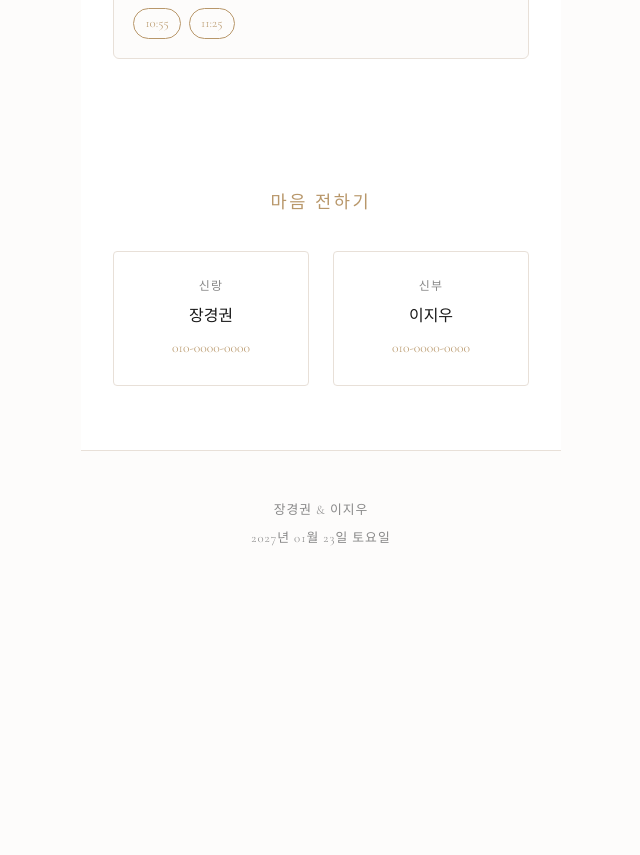
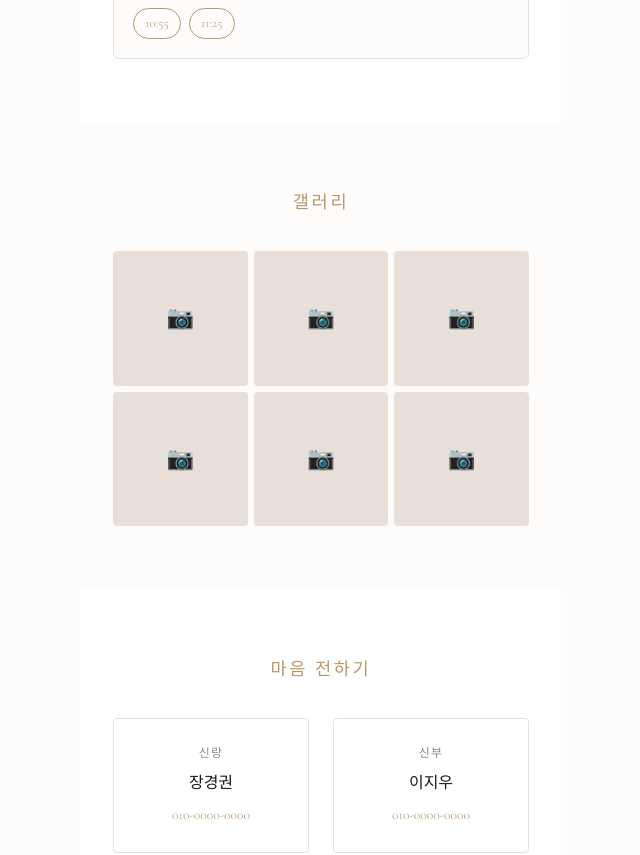
Before and after one commit to ggjang/ggjang.invitation.github.io, a React (Vite) app: page / in a window 1280 px wide. Shown: the part 2240-3095 px from the top of the page, without its empty margins (319-959 px from the left). Before the commit the page ends 2838 px from the top, so only its background shows below. Built offline with nearby package versions, Linux system fonts and the light colour scheme.

Commit message:
feat: 갤러리 섹션 플레이스홀더 추가
3열 그리드, 6칸. src/assets/ 에 이미지 추가 후
img 태그로 교체하면 됨.

Co-Authored-By: Claude Sonnet 4.6 <noreply@anthropic.com>

```diff
--- a/src/App.css
+++ b/src/App.css
@@ -249,6 +249,29 @@
   font-family: var(--font-serif);
 }
 
+/* ── GALLERY ── */
+.gallery { background: var(--color-bg); }
+
+.gallery-grid {
+  display: grid;
+  grid-template-columns: repeat(3, 1fr);
+  gap: 6px;
+}
+
+.gallery-placeholder {
+  aspect-ratio: 1;
+  background: var(--color-divider);
+  display: flex;
+  align-items: center;
+  justify-content: center;
+  font-size: 1.4rem;
+  border-radius: 4px;
+  color: var(--color-muted);
+}
+
+/* 실제 이미지로 교체 시: */
+/* .gallery-grid img { width: 100%; aspect-ratio: 1; object-fit: cover; border-radius: 4px; } */
+
 /* ── FOOTER ── */
 .footer {
   padding: 3rem 2rem;
--- a/src/App.jsx
+++ b/src/App.jsx
@@ -168,6 +168,19 @@ export default function App() {
         </div>
       </Section>
 
+      {/* ── GALLERY ── */}
+      {/* 사진 추가: src/assets/ 에 이미지 넣고 아래 배열에 import 경로 추가 */}
+      <Section className="gallery">
+        <h2 className="section-title">갤러리</h2>
+        <div className="gallery-grid">
+          {[1, 2, 3, 4, 5, 6].map((n) => (
+            <div key={n} className="gallery-placeholder">
+              <span>📷</span>
+            </div>
+          ))}
+        </div>
+      </Section>
+
       {/* ── CONTACT ── */}
       <Section className="contact">
         <h2 className="section-title">마음 전하기</h2>
```
